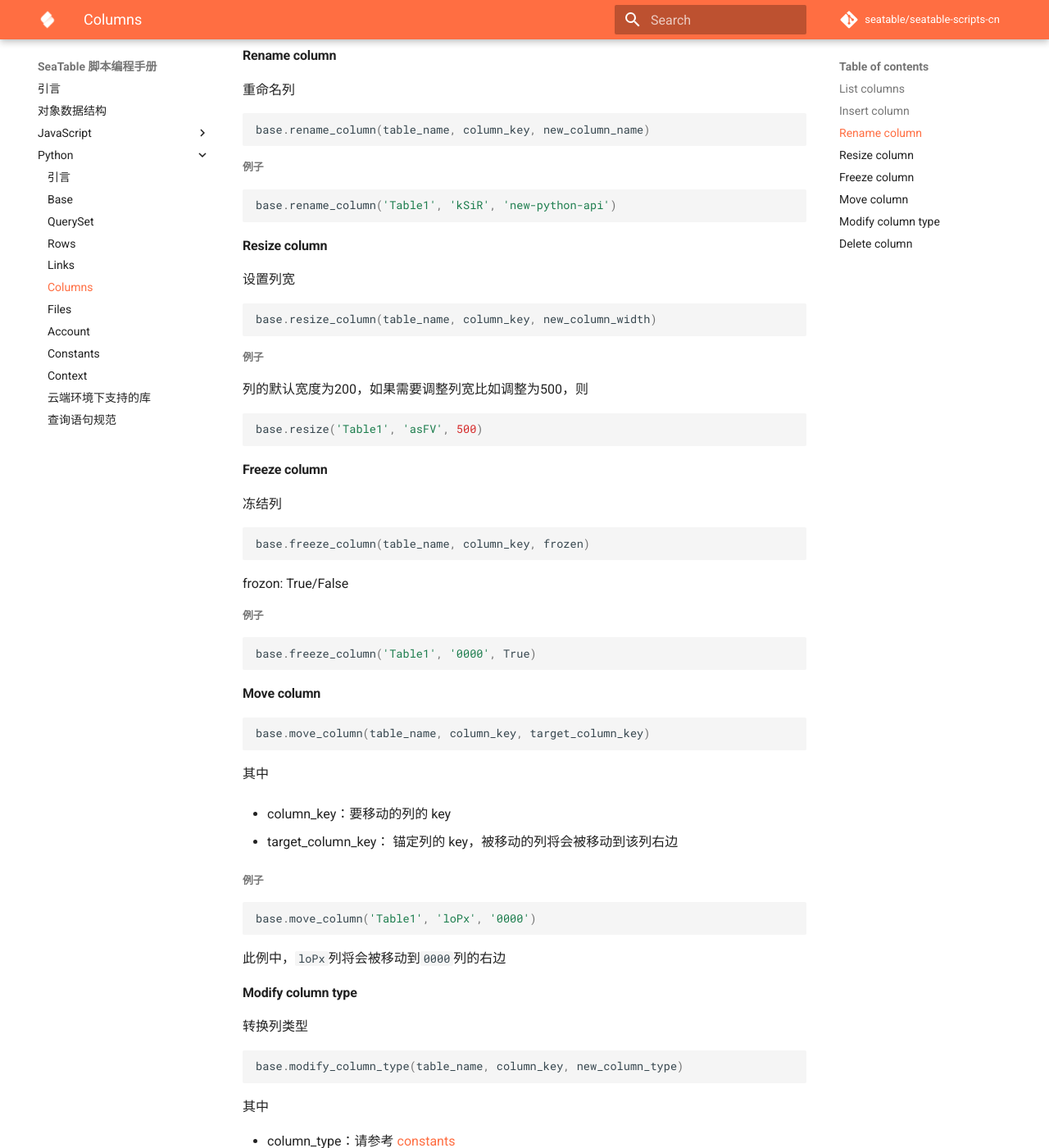
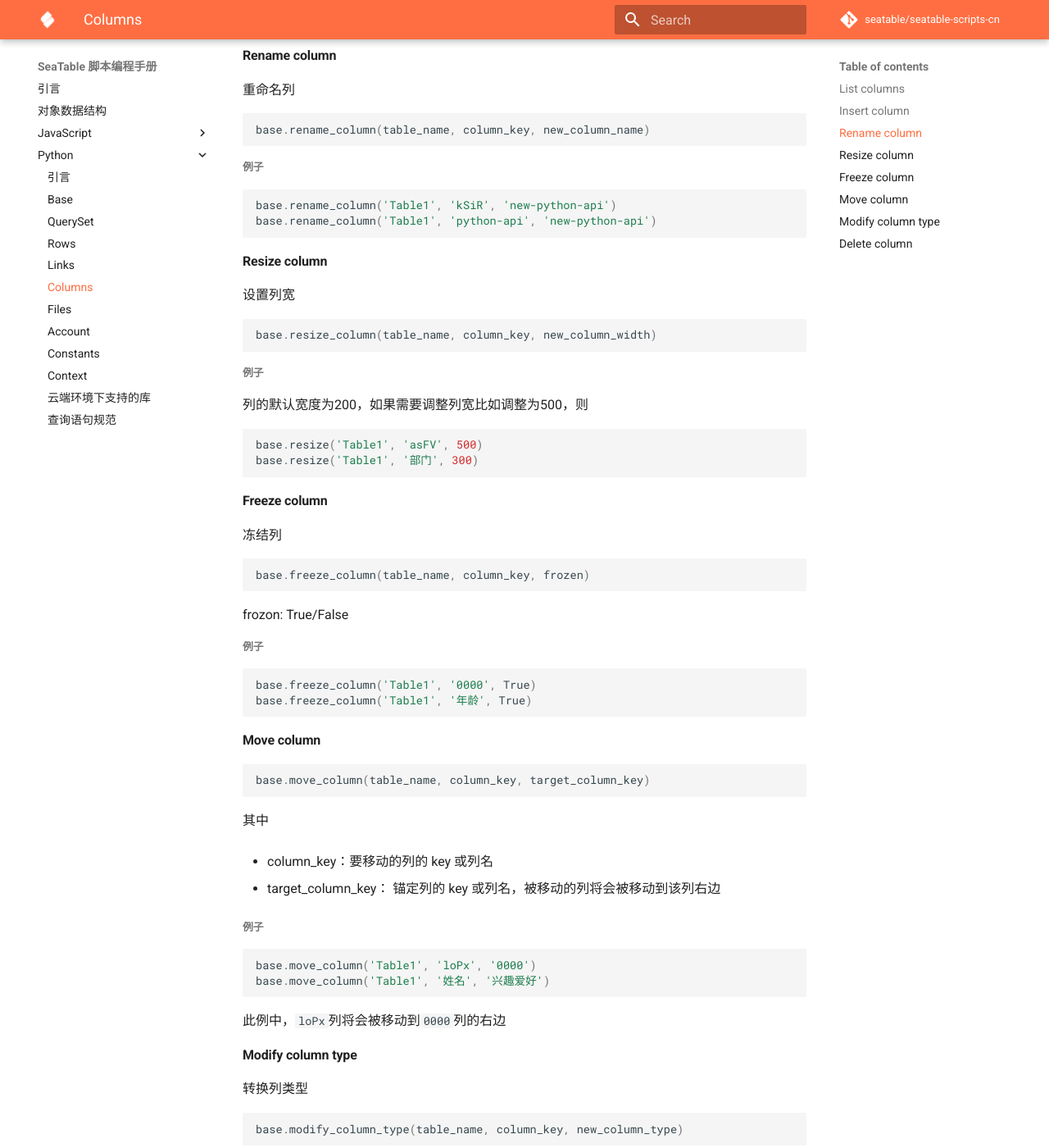
Before and after one commit to seatable/seatable-scripts-cn, an MkDocs documentation site: the page built from manual/python/columns.md, in a window 1280 px wide and 1400 px high, scrolled down 778 px. Shown: the whole window at 82% size. Built offline with MkDocs 1.6.1 and Material for MkDocs 9.7.7, drawn with Linux system fonts in a browser that asks for light colours; comment, search, counter and statistics services are not loaded; some of the changed text lies outside the part shown.

Commit message:
Update columns.md

````diff
--- a/manual/python/columns.md
+++ b/manual/python/columns.md
@@ -25,7 +25,7 @@ base.insert_column(table_name, column_name, column_type, column_key=None)
 
 其中
 
-* column_key：要插入的位置的前一列的 key，如若省略则默认追加为最后一列
+* column_key：要插入的位置的前一列的 key 或者列名，如若省略则默认追加为最后一列
 
 * column_type：请参考 [constants](../constants)
 
@@ -49,6 +49,7 @@ base.rename_column(table_name, column_key, new_column_name)
 
 ```python
 base.rename_column('Table1', 'kSiR', 'new-python-api')
+base.rename_column('Table1', 'python-api', 'new-python-api')
 ```
 
 #### Resize column
@@ -65,6 +66,7 @@ base.resize_column(table_name, column_key, new_column_width)
 
 ```python
 base.resize('Table1', 'asFV', 500)
+base.resize('Table1', '部门', 300)
 ```
 
 #### Freeze column
@@ -81,6 +83,7 @@ frozon: True/False
 
 ```python
 base.freeze_column('Table1', '0000', True)
+base.freeze_column('Table1', '年龄', True)
 ```
 
 #### Move column
@@ -91,14 +94,15 @@ base.move_column(table_name, column_key, target_column_key)
 
 其中
 
-* column_key：要移动的列的 key
+* column_key：要移动的列的 key 或列名
 
-* target_column_key： 锚定列的 key，被移动的列将会被移动到该列右边
+* target_column_key： 锚定列的 key 或列名，被移动的列将会被移动到该列右边
 
 ##### 例子
 
 ```python
 base.move_column('Table1', 'loPx', '0000')
+base.move_column('Table1', '姓名', '兴趣爱好')
 ```
 
 此例中，`loPx`列将会被移动到`0000`列的右边
@@ -121,6 +125,7 @@ base.modify_column_type(table_name, column_key, new_column_type)
 from seatable_api.constants import ColumnTypes
 
 base.modify_column_type('Table1', 'nePI', ColumnTypes.NUMBER)
+base.modify_column_type('Table1', '详情', ColumnTypes.TEXT)
 ```
 
 #### Delete column
@@ -135,4 +140,5 @@ base.delete_column(table_name, column_key)
 
 ```python
 base.delete_column('Table1', 'bsKL')
+base.delete_column('Table1', '性别')
 ```
````
